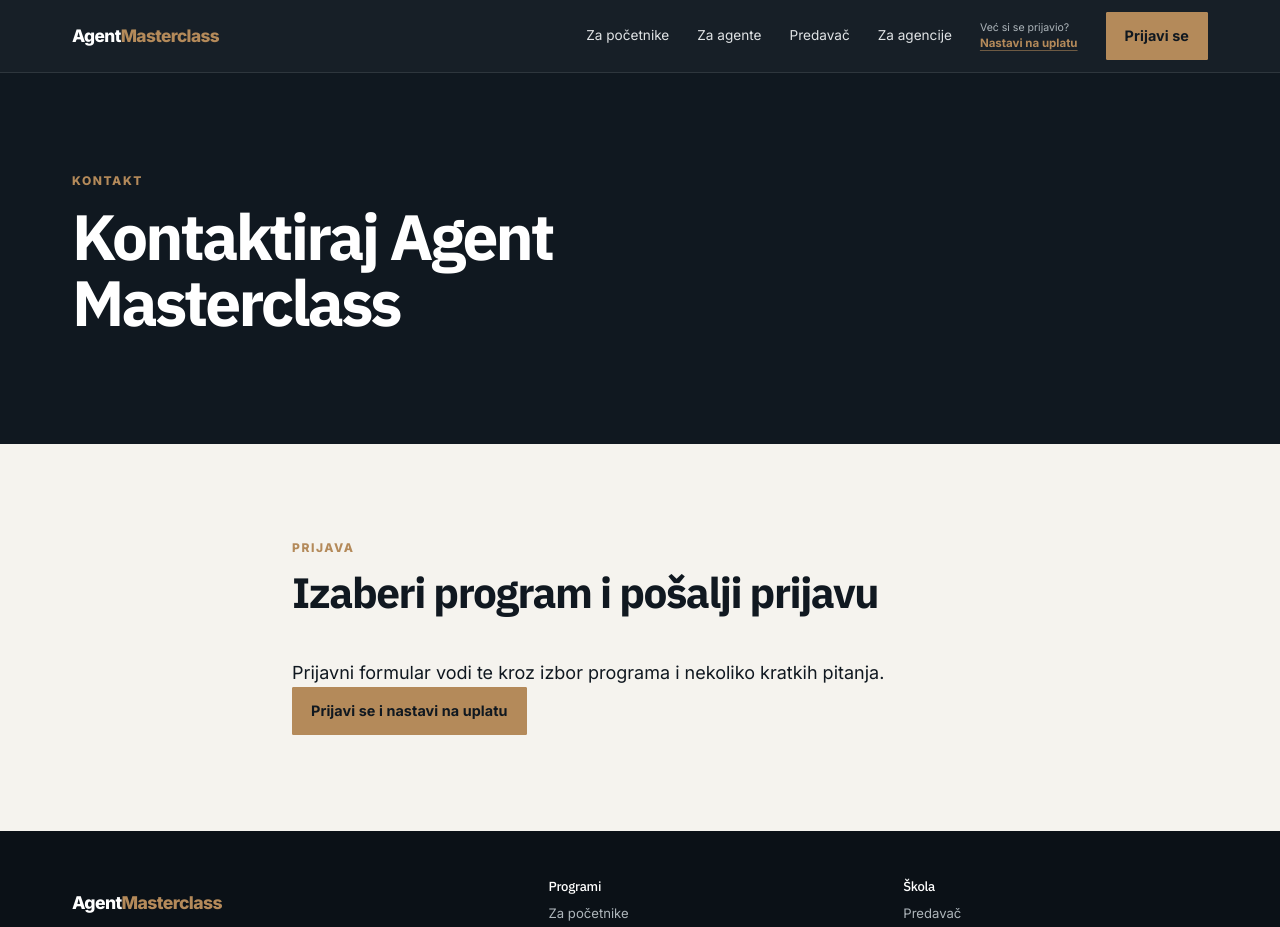
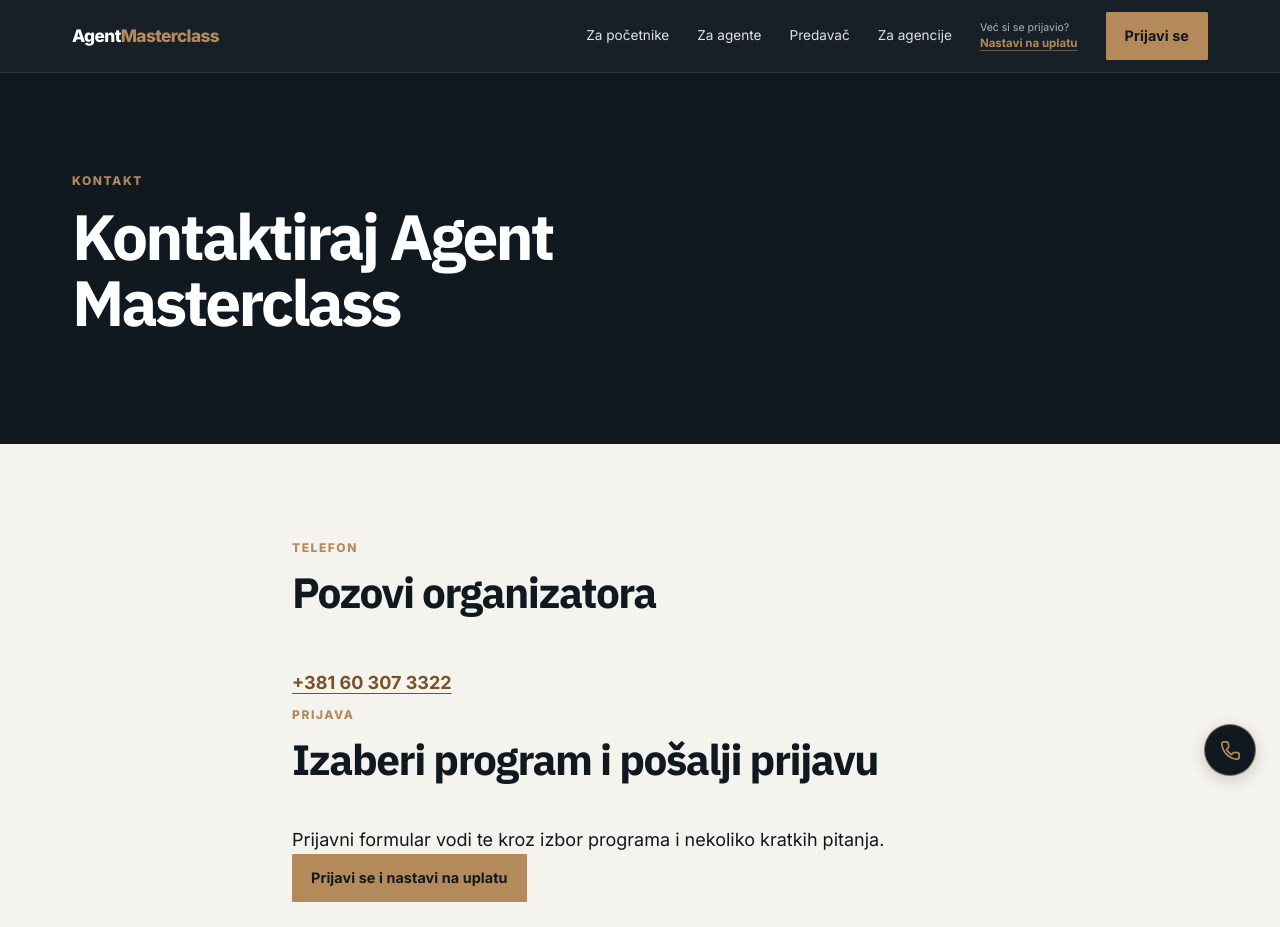
Before and after one commit to nikolaskakavac/agentmasterclass, a Next.js app: page /kontakt in a window 1280 px wide. Shown: the top 927 px of the page. Built offline with nearby package versions, Linux system fonts and the light colour scheme.

Commit message:
Istakni utiske i dodaj kontakt telefonom

```diff
--- a/app/globals.css
+++ b/app/globals.css
@@ -101,7 +101,8 @@ h3 { line-height:1.2; letter-spacing:-.02em; }
 .testimonial-heading-row { display:flex; align-items:flex-end; justify-content:space-between; gap:20px; }
 .testimonial-heading-row .section-heading { flex:1; }
 .testimonial-rail-controls { display:flex; gap:8px; padding-bottom:24px; }
-.testimonial-rail-controls button { display:grid; width:48px; height:48px; padding:0; place-items:center; border:1px solid rgba(255,255,255,.3); border-radius:50%; background:transparent; color:var(--white); font:inherit; font-size:1.35rem; line-height:1; cursor:pointer; transition:border-color .2s ease,background-color .2s ease,color .2s ease; }
+.testimonial-rail-controls button { display:grid; width:48px; height:48px; padding:0; place-items:center; border:1px solid rgba(255,255,255,.32); border-radius:50%; background:transparent; color:var(--white); cursor:pointer; transition:border-color var(--motion-fast),background-color var(--motion-fast),color var(--motion-fast); }
+.testimonial-rail-controls button svg { width:20px; height:20px; }
 .testimonial-rail-controls button:hover { border-color:var(--accent); background:var(--accent); color:var(--ink); }
 .testimonial-rail-controls button:focus-visible { outline:2px solid var(--accent); outline-offset:3px; }
 .testimonial-video-grid { display:flex; gap:16px; overflow-x:auto; overscroll-behavior-inline:contain; scroll-snap-type:x mandatory; scrollbar-width:none; -webkit-overflow-scrolling:touch; }
@@ -142,6 +143,11 @@ h3 { line-height:1.2; letter-spacing:-.02em; }
 .footer-resume-action span { color:#9ca6ac; }
 .footer-resume-action a { text-decoration:underline; text-decoration-color:rgba(180,138,90,.55); text-underline-offset:4px; }
 .footer-bottom .legal { width:100%; }
+.footer-phone { width:max-content; min-height:48px; display:inline-flex; align-items:center; color:var(--accent); font-weight:650; }
+.contact-phone-link { min-height:48px; display:inline-flex; align-items:center; color:#765329; font-weight:700; text-decoration:underline; text-underline-offset:4px; }
+.floating-call { position:fixed; z-index:61; right:20px; bottom:calc(80px + env(safe-area-inset-bottom)); width:52px; height:52px; display:grid; place-items:center; border:1px solid rgba(180,138,90,.7); border-radius:50%; background:var(--ink); color:var(--accent); box-shadow:0 4px 16px rgba(0,0,0,.18); transition:background-color var(--motion-fast),color var(--motion-fast),border-color var(--motion-fast); }
+.floating-call svg { width:23px; height:23px; }
+.floating-call:hover { background:var(--accent); color:var(--ink); border-color:var(--accent); }
 .mobile-cta { position:fixed; z-index:60; inset:auto 0 0; height:64px; display:grid; grid-template-columns:2fr 1fr; align-items:center; opacity:0; transform:translateY(18px); pointer-events:none; background:var(--white); box-shadow:0 -8px 30px rgba(0,0,0,.16); transition:opacity var(--motion-ui) var(--motion-ease),transform var(--motion-ui) var(--motion-ease); }
 .mobile-cta.is-visible { opacity:1; transform:translateY(0); pointer-events:auto; }
 .mobile-cta p { margin:0; padding-left:20px; font-size:.78rem; font-weight:750; }
@@ -163,6 +169,7 @@ h3 { line-height:1.2; letter-spacing:-.02em; }
 .faq-list details[open]::details-content { block-size:auto; opacity:1; }
 .text-link,.choice-help a { text-decoration-color:transparent; text-underline-offset:4px; transition:color var(--motion-fast),text-decoration-color var(--motion-fast); }
 @media (min-width:768px) {
+  .floating-call { right:24px; bottom:calc(24px + env(safe-area-inset-bottom)); }
   body { font-size:18px; }
   .hero-grid { grid-template-columns:minmax(0,1.08fr) minmax(340px,.92fr); gap:56px; min-height:680px; padding-top:72px; padding-bottom:72px; align-content:normal; align-items:center; }
   .hero-copy h1 { margin-bottom:24px; }
--- a/app/kontakt/page.tsx
+++ b/app/kontakt/page.tsx
@@ -1,11 +1,12 @@
 import type { Metadata } from "next";
 import { ButtonLink, Container, Section, SectionHeading } from "@/components/ui";
 import { EditorialHero } from "@/components/static-page";
+import { siteConfig } from "@/data/site";
 
 export const metadata: Metadata = { title: "Kontakt, Agent Masterclass" };
 
 export default function ContactPage() {
   return <main><EditorialHero eyebrow="KONTAKT" title="Kontaktiraj Agent Masterclass" />
-    <Section><Container className="narrow-content"><SectionHeading eyebrow="PRIJAVA" title="Izaberi program i pošalji prijavu" /><p>Prijavni formular vodi te kroz izbor programa i nekoliko kratkih pitanja.</p><ButtonLink href="/prijava">Prijavi se i nastavi na uplatu</ButtonLink></Container></Section>
+    <Section><Container className="narrow-content"><SectionHeading eyebrow="TELEFON" title="Pozovi organizatora" /><p><a className="contact-phone-link" href={siteConfig.phoneHref}>{siteConfig.phone}</a></p><SectionHeading eyebrow="PRIJAVA" title="Izaberi program i pošalji prijavu" /><p>Prijavni formular vodi te kroz izbor programa i nekoliko kratkih pitanja.</p><ButtonLink href="/prijava">Prijavi se i nastavi na uplatu</ButtonLink></Container></Section>
   </main>;
 }
--- a/app/layout.tsx
+++ b/app/layout.tsx
@@ -5,6 +5,7 @@ import { Header } from "@/components/header";
 import { Footer } from "@/components/footer";
 import { MobileCta } from "@/components/mobile-cta";
 import { MotionController } from "@/components/motion-controller";
+import { FloatingCall } from "@/components/floating-call";
 
 const inter = Inter({
   subsets: ["latin", "latin-ext"],
@@ -25,5 +26,5 @@ export const metadata: Metadata = {
 };
 
 export default function RootLayout({ children }: Readonly<{ children: React.ReactNode }>) {
-  return <html lang="sr-Latn" className={`${inter.variable} ${plexSans.variable}`}><body><Header />{children}<Footer /><MobileCta /><MotionController /></body></html>;
+  return <html lang="sr-Latn" className={`${inter.variable} ${plexSans.variable}`}><body><Header />{children}<Footer /><MobileCta /><FloatingCall /><MotionController /></body></html>;
 }
--- a/app/page.tsx
+++ b/app/page.tsx
@@ -57,6 +57,8 @@ export default function Home() {
       </Container>
     </Section>
 
+    <Testimonials />
+
     <Section className="reasons-section">
       <Container><SectionHeading eyebrow="ZAŠTO AGENT MASTERCLASS" title="Škola zasnovana na poslu, ne na teoriji." />
         <div className="reasons-grid">{reasons.map((reason) => <article key={reason.number} className="reason-card"><IconMark>{reason.number}</IconMark><h3>{reason.title}</h3><p>{reason.text}</p></article>)}</div>
@@ -75,8 +77,6 @@ export default function Home() {
       </Container>
     </Section>
 
-    <Testimonials />
-
     <Section className="teams-section"><Container><div className="teams-band"><div><p className="eyebrow">ZA AGENCIJE</p><h2>Šalješ ceo tim?</h2><p>Kada ceo tim prođe istu obuku, prestaje da se dešava da svaki agent vodi razgovor na svoj način. Za grupe od tri i više polaznika dostupan je popust.</p></div><ButtonLink href="/za-agencije">Zatraži ponudu <span aria-hidden="true">→</span></ButtonLink></div></Container></Section>
 
     <Section className="faq-section"><Container className="faq-grid"><SectionHeading eyebrow="DOBRO JE ZNATI" title="Česta pitanja" /><Faq items={faq} /></Container></Section>
--- /dev/null
+++ b/components/floating-call.tsx
@@ -0,0 +1,9 @@
+import { siteConfig } from "@/data/site";
+
+export function FloatingCall() {
+  return <a className="floating-call" href={siteConfig.phoneHref} aria-label={`Pozovi organizatora: ${siteConfig.phone}`} title={`Pozovi ${siteConfig.phone}`}>
+    <svg aria-hidden="true" viewBox="0 0 24 24" fill="none" stroke="currentColor" strokeWidth="1.8" strokeLinecap="round" strokeLinejoin="round">
+      <path d="M21 16.4v2.7a2 2 0 0 1-2.2 2A17.5 17.5 0 0 1 3 5.2 2 2 0 0 1 5 3h2.7a2 2 0 0 1 2 1.7l.4 2.8a2 2 0 0 1-.6 1.8L7.8 11a14 14 0 0 0 5.2 5.2l1.7-1.7a2 2 0 0 1 1.8-.6l2.8.4a2 2 0 0 1 1.7 2.1Z" />
+    </svg>
+  </a>;
+}
--- a/components/footer.tsx
+++ b/components/footer.tsx
@@ -11,10 +11,11 @@ export function Footer() {
   return <footer className="footer">
     <Container>
       <div className="footer-desktop">
-        <div><p className="brand brand-footer">Agent<span>Masterclass</span></p><p>Škola za agente za nekretnine.</p></div>
+        <div><p className="brand brand-footer">Agent<span>Masterclass</span></p><p>Škola za agente za nekretnine.</p><a className="footer-phone" href={siteConfig.phoneHref}>{siteConfig.phone}</a></div>
         {groups.map((group) => <div key={group.label}><h3>{group.label}</h3>{group.links.map((link) => <Link key={link.label} href={link.href}>{link.label}</Link>)}</div>)}
       </div>
       <div className="footer-mobile">
+        <a className="footer-phone" href={siteConfig.phoneHref}>{siteConfig.phone}</a>
         {groups.map((group) => <details key={group.label}><summary>{group.label}<span>+</span></summary>{group.links.map((link) => <Link key={link.label} href={link.href}>{link.label}</Link>)}</details>)}
       </div>
       <div className="footer-bottom">
--- a/components/testimonials.tsx
+++ b/components/testimonials.tsx
@@ -21,8 +21,8 @@ export function Testimonials() {
       <div className="testimonial-heading-row">
         <SectionHeading eyebrow="ISKUSTVA POLAZNIKA" title="Utisci i rezultati" />
         <div className="testimonial-rail-controls" aria-label="Kontrole video utisaka">
-          <button type="button" onClick={() => scrollTestimonials(-1)} aria-label="Prethodni video utisak">←</button>
-          <button type="button" onClick={() => scrollTestimonials(1)} aria-label="Sledeći video utisak">→</button>
+          <button type="button" onClick={() => scrollTestimonials(-1)} aria-label="Prethodni video utisak"><svg aria-hidden="true" viewBox="0 0 24 24" fill="none" stroke="currentColor" strokeWidth="1.6" strokeLinecap="round" strokeLinejoin="round"><path d="m10 5-7 7 7 7M3 12h18" /></svg></button>
+          <button type="button" onClick={() => scrollTestimonials(1)} aria-label="Sledeći video utisak"><svg aria-hidden="true" viewBox="0 0 24 24" fill="none" stroke="currentColor" strokeWidth="1.6" strokeLinecap="round" strokeLinejoin="round"><path d="m14 5 7 7-7 7M21 12H3" /></svg></button>
         </div>
       </div>
       <div className="testimonial-video-grid" ref={railRef}>
--- a/data/site.ts
+++ b/data/site.ts
@@ -10,7 +10,8 @@ export const siteConfig = {
   groupSize: "",
   yearsExperience: "",
   agencyName: "",
-  phone: "",
+  phone: "+381 60 307 3322",
+  phoneHref: "tel:+381603073322",
   email: "",
   address: "",
   year: "2026",
```
